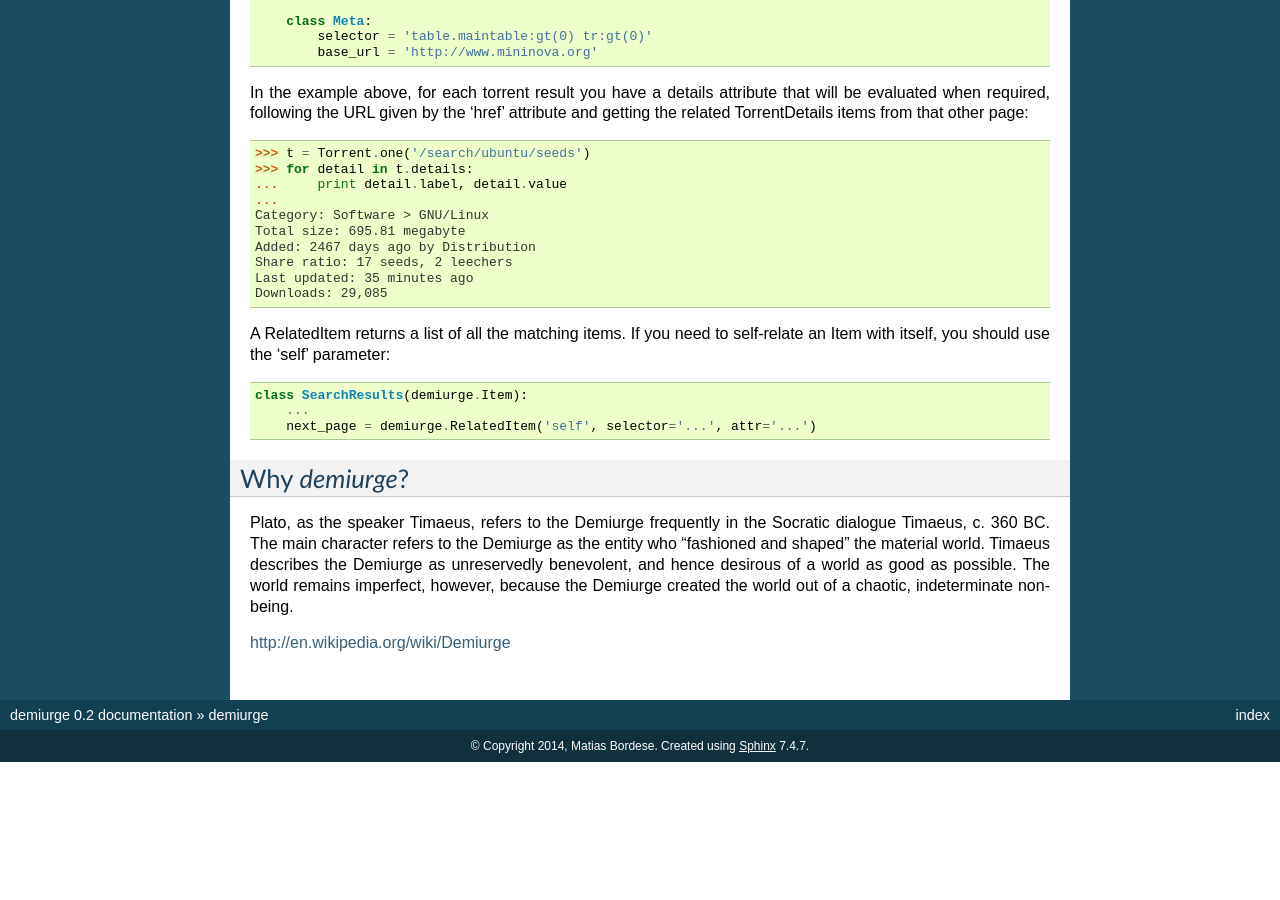
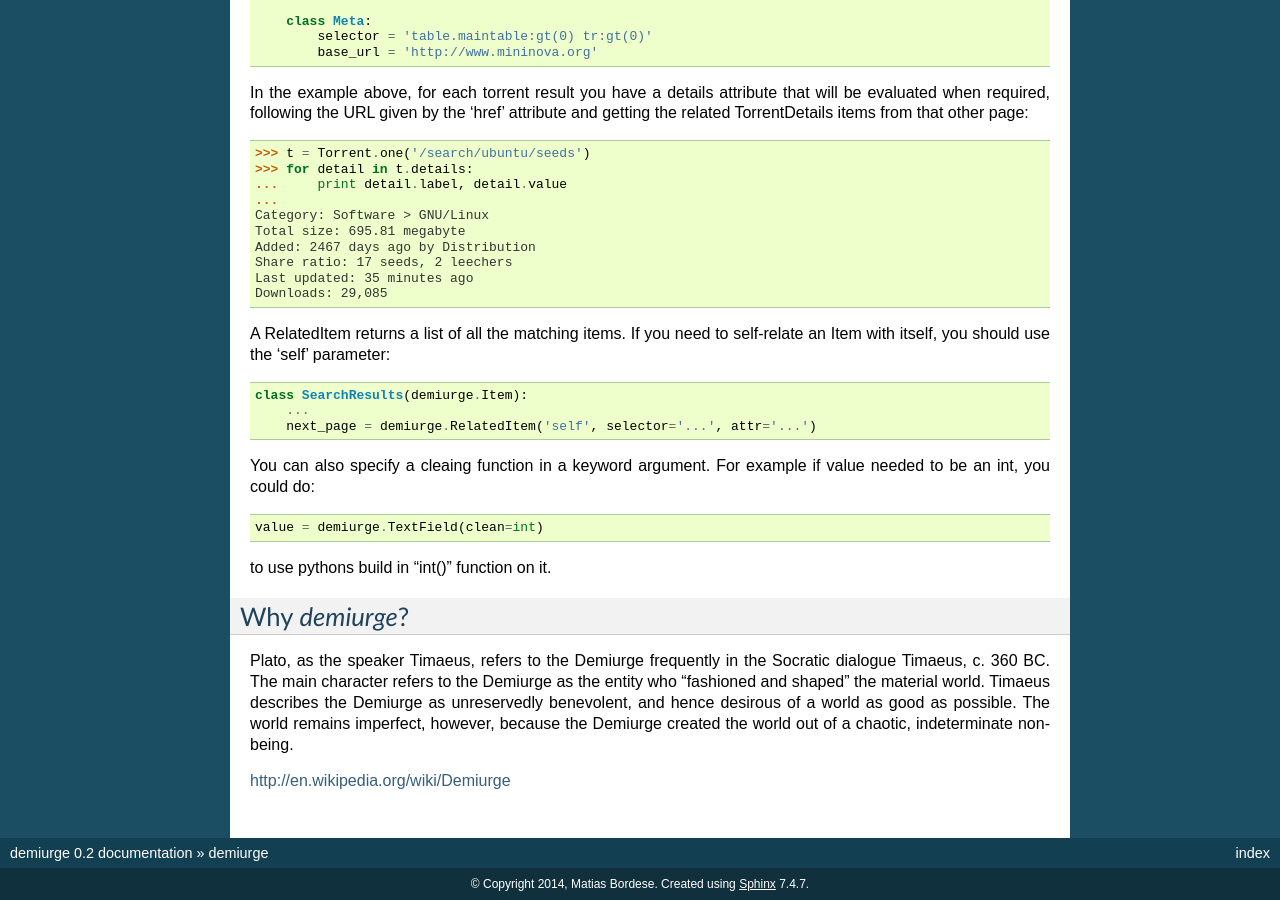
Before and after one commit to matiasb/demiurge, a Sphinx documentation site: the page built from docs/index.rst, in a window 1280 px wide and 900 px high, scrolled down 2358 px. Built offline with Sphinx 7.4.7, drawn with Linux system fonts in a browser that asks for light colours; before the commit the page ends 3120 px from its top, so only the background shows below that.

Commit message:
Reausable cleaning functions (#10)
Added optional clean argument to field definition.

```diff
--- a/docs/index.rst
+++ b/docs/index.rst
@@ -169,6 +169,12 @@ self-relate an Item with itself, you should use the 'self' parameter::
         next_page = demiurge.RelatedItem('self', selector='...', attr='...')
 
 
+You can also specify a cleaing function in a keyword argument.
+For example if value needed to be an int, you could do::
+
+    value = demiurge.TextField(clean=int)
+
+to use pythons build in "int()" function on it.
 
 Why *demiurge*?
 ---------------
```
Also changed, not shown: 1 other file.
